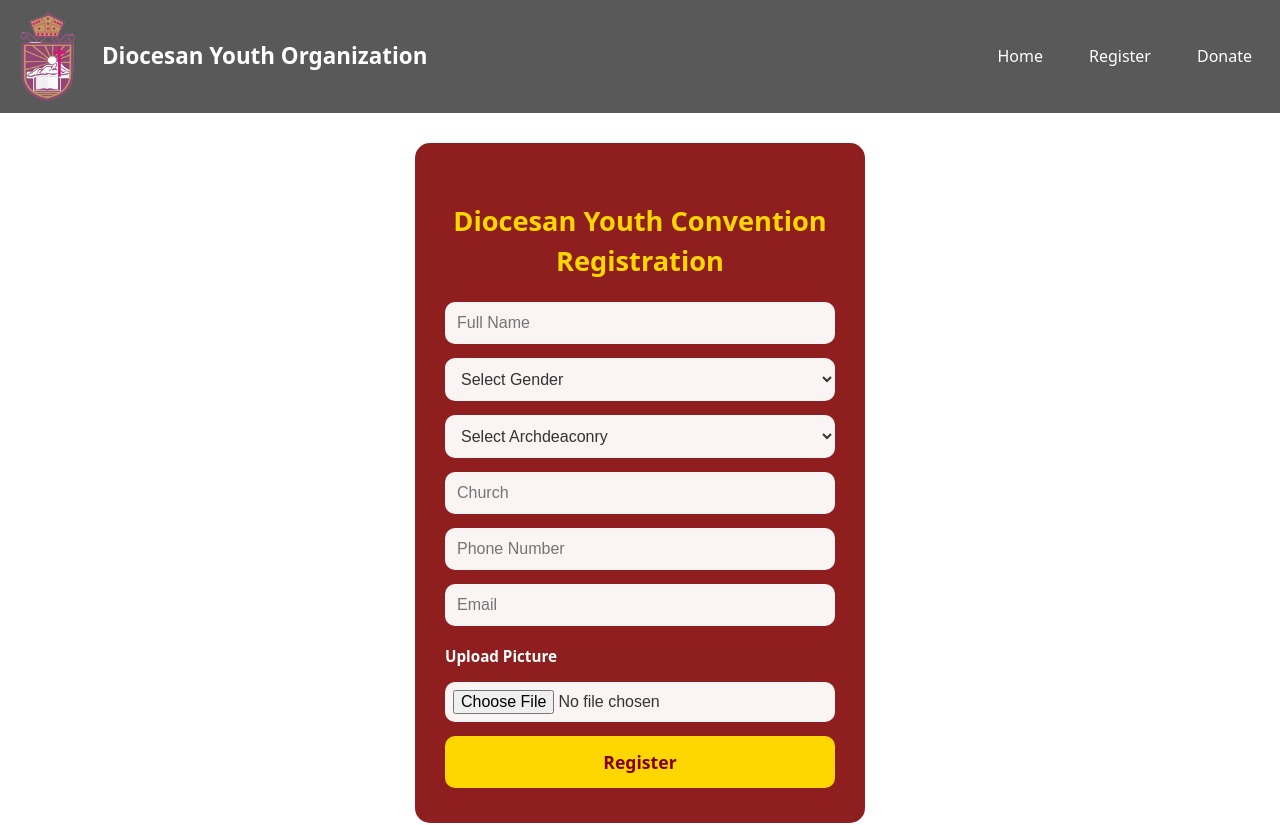
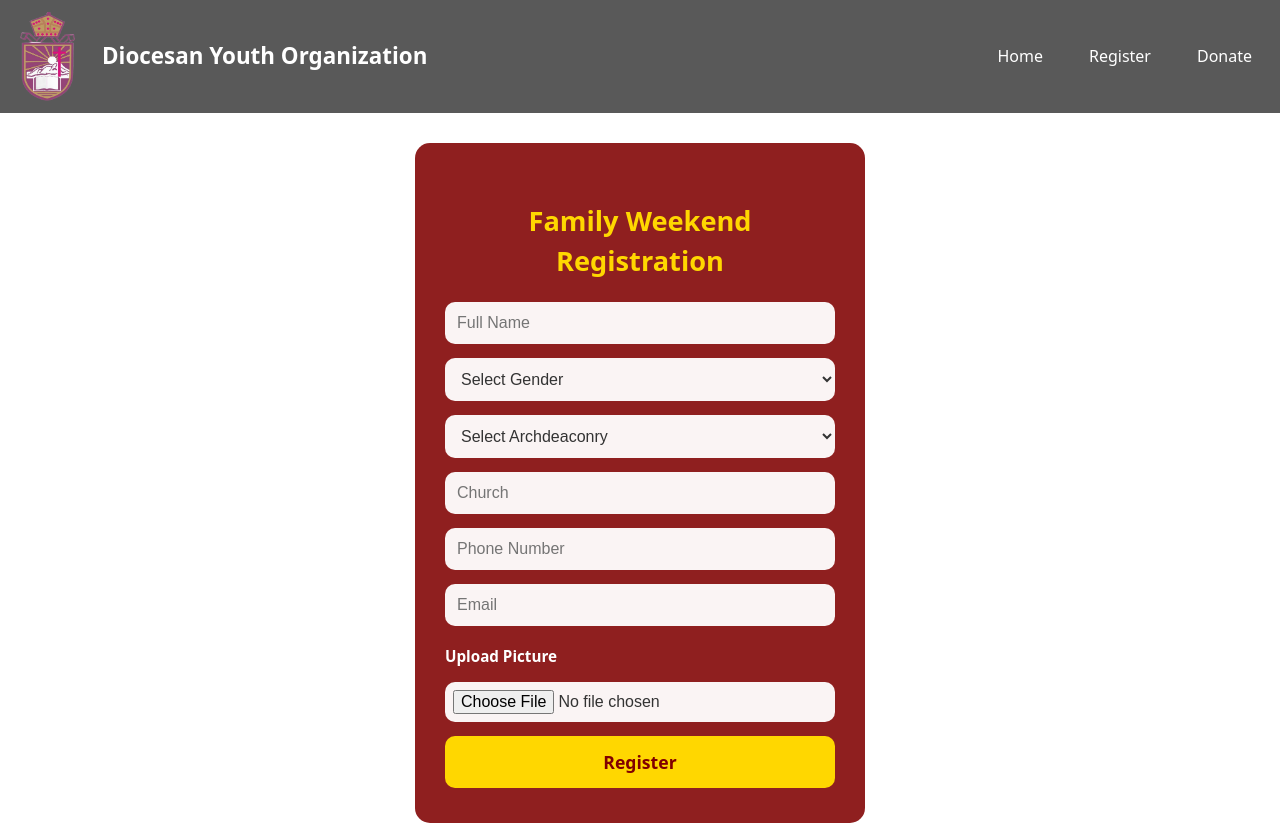
Before and after one commit to kwesike/dyo, a React (Vite) app: page /register in a window 1280 px wide. Shown: the top 825 px of the page. Built offline with nearby package versions, Linux system fonts and the light colour scheme.

Commit message:
updated some codes

```diff
--- a/src/components/Ignition.tsx
+++ b/src/components/Ignition.tsx
@@ -216,7 +216,7 @@ navigate(`/success/${insertedData.id}`);
       {/* Registration Form */}
       <main className="form-section">
         <div className="form-box">
-          <h2>Diocesan Youth Convention Registration</h2>
+          <h2>Family Weekend Registration</h2>
           <form onSubmit={handleSubmit}>
             <input name="full_name" placeholder="Full Name" value={formData.full_name} onChange={handleChange} required />
             <select name="gender" value={formData.gender} onChange={handleChange} required>
--- a/src/components/RegistrationForm.tsx
+++ b/src/components/RegistrationForm.tsx
@@ -194,7 +194,7 @@ export default function RegistrationForm() {
       {/* Registration Form */}
       <main className="form-section">
         <div className="form-box">
-          <h2>Diocesan Youth Convention Registration</h2>
+          <h2> Registration</h2>
           <form onSubmit={handleSubmit}>
             <input name="full_name" placeholder="Full Name" value={formData.full_name} onChange={handleChange} required />
             <select name="gender" value={formData.gender} onChange={handleChange} required>
```
